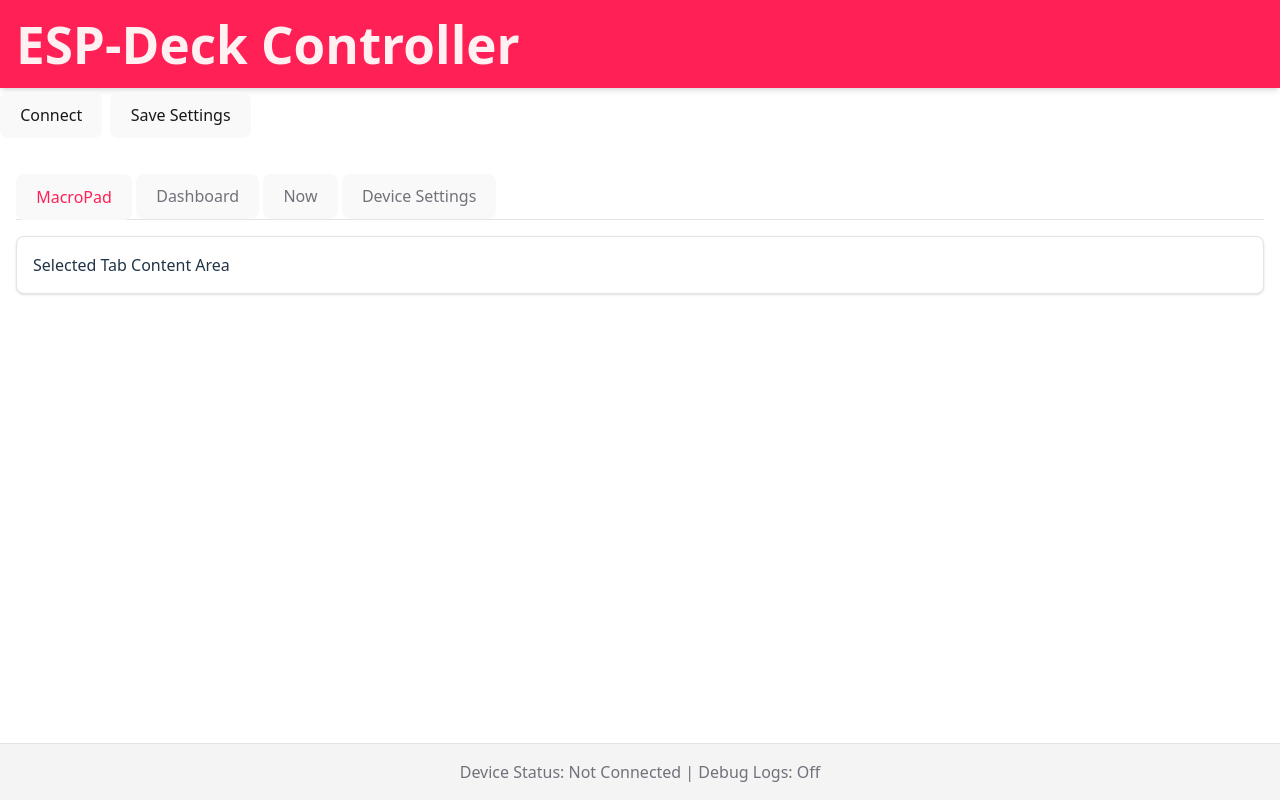
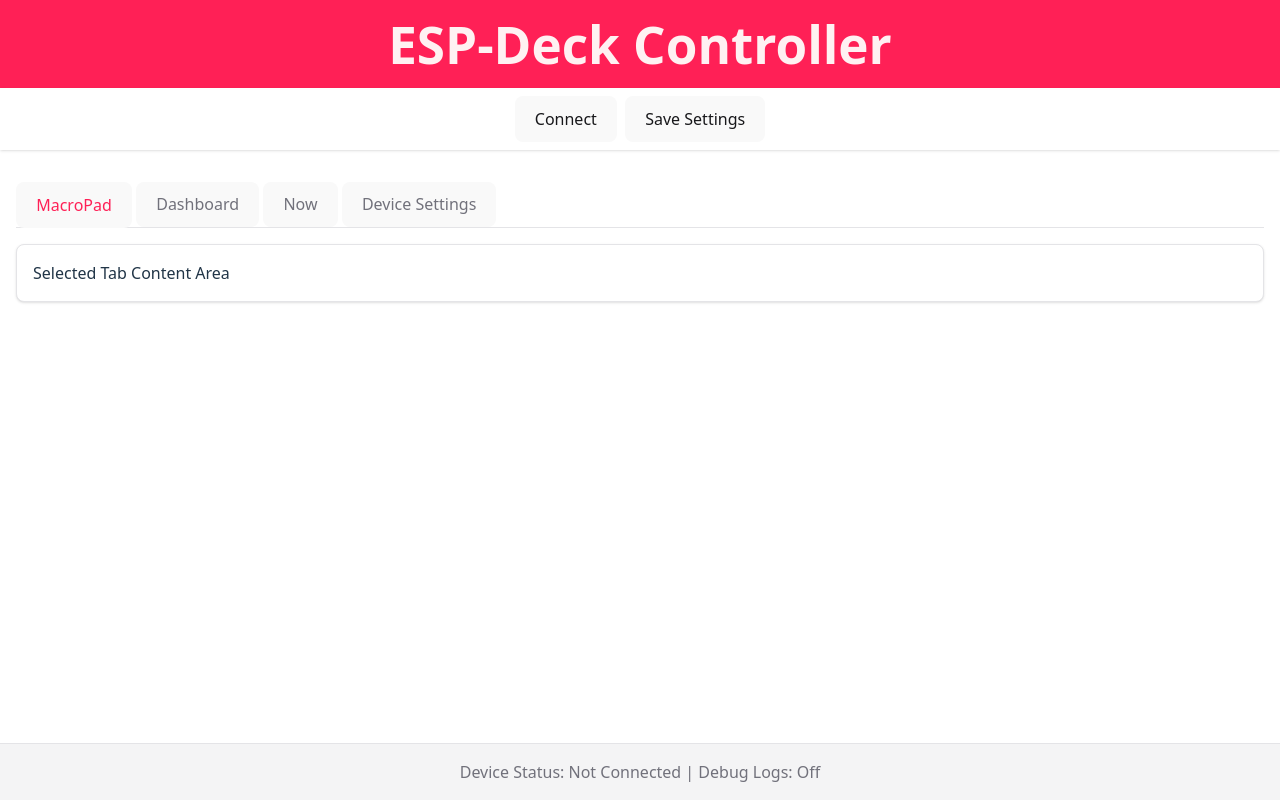
Before and after one commit to shantanugoel/esp-deck, a Vue app in the folder webapp/: page / in a window 1280 px wide. Built offline with nearby package versions, Linux system fonts and the light colour scheme.

Commit message:
Phase 1 WIP

```diff
--- a/webapp/src/components/core/TopBar.vue
+++ b/webapp/src/components/core/TopBar.vue
@@ -1,19 +1,13 @@
 <template>
   <header class="bg-primary text-primary-foreground p-4 shadow-md">
-    <div class="container mx-auto flex justify-between items-center">
-        <h1 class="text-xl font-semibold">ESP-Deck Controller</h1>
+    <div class="w-full flex justify-center">
+      <h1 class="text-xl font-semibold">ESP-Deck Controller</h1>
     </div>
   </header>
-      <div class="flex flex-wrap gap-2 justify-center sm:justify-start py-1">
-        <!-- Placeholder for buttons -->
-        <button class="px-3 py-1 bg-secondary text-secondary-foreground rounded hover:bg-secondary/80">Connect</button>
-        <button class="px-3 py-1 bg-secondary text-secondary-foreground rounded hover:bg-secondary/80">Save Settings</button>
-        <!-- Other buttons will be added in Phase 2 as per REFACTOR_MACROPAD_VIEW.md -->
-      </div>
 </template>
 
 <script setup lang="ts">
-// Logic for TopBar will go here in later phases
+// This component now only displays the title banner.
 </script>
 
 <style scoped>
--- a/webapp/src/layouts/DefaultLayout.vue
+++ b/webapp/src/layouts/DefaultLayout.vue
@@ -1,6 +1,13 @@
 <template>
   <div class="flex flex-col min-h-screen">
     <TopBar />
+    <!-- Action Buttons Row - Centered below TopBar -->
+    <div class="w-full flex flex-wrap gap-2 justify-center py-2 bg-background shadow-sm">
+      <button class="px-3 py-1 bg-secondary text-secondary-foreground rounded hover:bg-secondary/80">Connect</button>
+      <button class="px-3 py-1 bg-secondary text-secondary-foreground rounded hover:bg-secondary/80">Save Settings</button>
+      <!-- Other buttons will be added here in Phase 2 -->
+    </div>
+
     <main class="flex-grow container mx-auto px-4 py-8">
       <TabNavigation />
       <div class="mt-4 p-4 border rounded-lg shadow bg-card">
```
